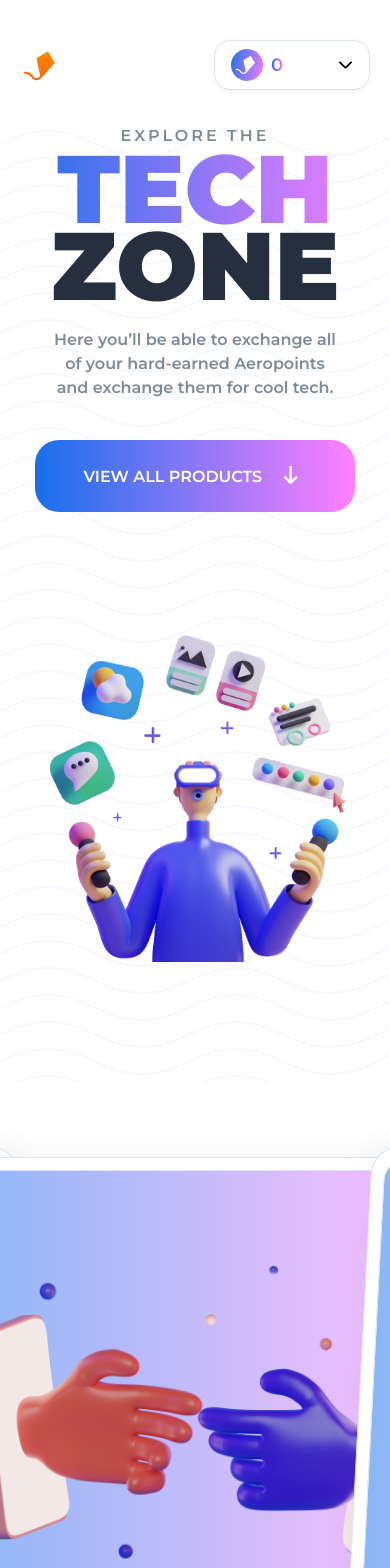
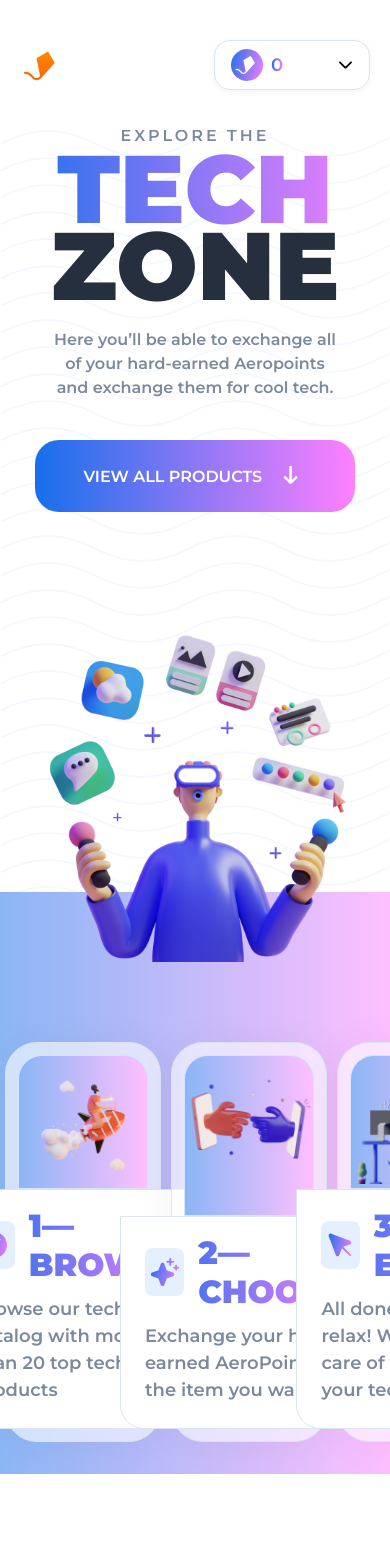
Before and after one commit to Agus-Sartorio/aeroLabChallenge, a Next.js app: page / in a window 390 px wide. Shown: the top 1568 px of the page. Built offline with nearby package versions, Linux system fonts and the light colour scheme; no server answers.

Commit message:
walkthrough tablet responsive

```diff
--- a/components/Walkthrough/styles.ts
+++ b/components/Walkthrough/styles.ts
@@ -5,22 +5,42 @@ export const StyledSection = styled.section`
   height: 528px;
   margin-top: 150px;
 
-    .container{
+  .container {
     position: relative;
   }
 
-    .card{
+  .card {
     position: absolute;
     left: 50%;
     transform: translateX(-50%);
     margin-top: -75px;
   }
 
-    .card:first-child{
+  .card:first-child {
     transform: translateX(-130%) rotate(-3deg);
   }
 
-    .card:last-child{
+  .card:last-child {
     transform: translateX(30%) rotate(3deg);
   }
-`
+
+  @media (max-width: 1024px) {
+    padding: 150px 0 32px;
+    height: auto;
+    margin-top: -190px;
+
+    .card,
+    .card:first-child,
+    .card:last-child {
+      position: static;
+      transform: none;
+      margin: 0 5px;
+      display: flex;
+      flex-direction: column;
+      align-items: center;
+    }
+    .container {
+      display: flex;
+    }
+  }
+`;
--- a/components/WalkthroughCard/styles.ts
+++ b/components/WalkthroughCard/styles.ts
@@ -1,14 +1,14 @@
 import styled from "styled-components";
 
 export const StyledArticle = styled.article`
-    width: 530px;
+  width: min(40vw, 530px);
   border-radius: 32px;
   border: 1px solid var(--grey-300);
   box-shadow: 0px 2px 40px rgba(0, 0, 0, 0.05);
   padding: 12px;
   background-color: var(--white);
 
-    .top-img{
+  .top-img {
     height: 500px;
     background-image: var(--illustration-bg);
     border-radius: 24px 24px 0 0;
@@ -16,12 +16,13 @@ export const StyledArticle = styled.article`
     overflow: hidden;
   }
 
-    .info{
+  .info {
     padding: 16px 24px 24px;
     border-radius: 0 0 24px 24px;
     border: 1px solid var(--grey-300);
+    background-color: var(--white);
 
-        h3{
+    h3 {
       background-image: var(--brand-gradient);
       background-clip: text;
       -webkit-background-clip: text;
@@ -34,7 +35,7 @@ export const StyledArticle = styled.article`
       margin-bottom: 12px;
     }
 
-        .span-img{
+    .span-img {
       width: 48px;
       height: 48px;
       display: flex;
@@ -46,7 +47,7 @@ export const StyledArticle = styled.article`
       margin-right: 14px;
     }
 
-        p{
+    p {
       font-weight: 600;
       font-size: var(--ff-body-200);
       line-height: 150%;
@@ -54,4 +55,11 @@ export const StyledArticle = styled.article`
       max-width: 30ch;
     }
   }
-`
+
+  @media (max-width: 1024px) {
+    background-color: rgba(255, 255, 255, 0.6);
+    .top-img {
+      flex: 1;
+    }
+  }
+`;
--- a/styles/globals.css
+++ b/styles/globals.css
@@ -23,7 +23,7 @@
   --green-light: #ccffe3;
   --red: #e07f4f;
   --red-light: #ffdfd9;
-  --illustration-bg: linear-gradient(90deg, #176feb80, #ff80ff80);
+  --illustration-bg: linear-gradient(90deg, #8bb6f5, #febfff);
   --section-bg: linear-gradient(90deg, #176feb, #ff80ff);
   --aerolab: linear-gradient(90deg, #ff8800, #ff6600);
   --ff: "Montserrat", "Tahoma", sans-serif;
```
Lines whose indentation alone changed are shown as unchanged.
